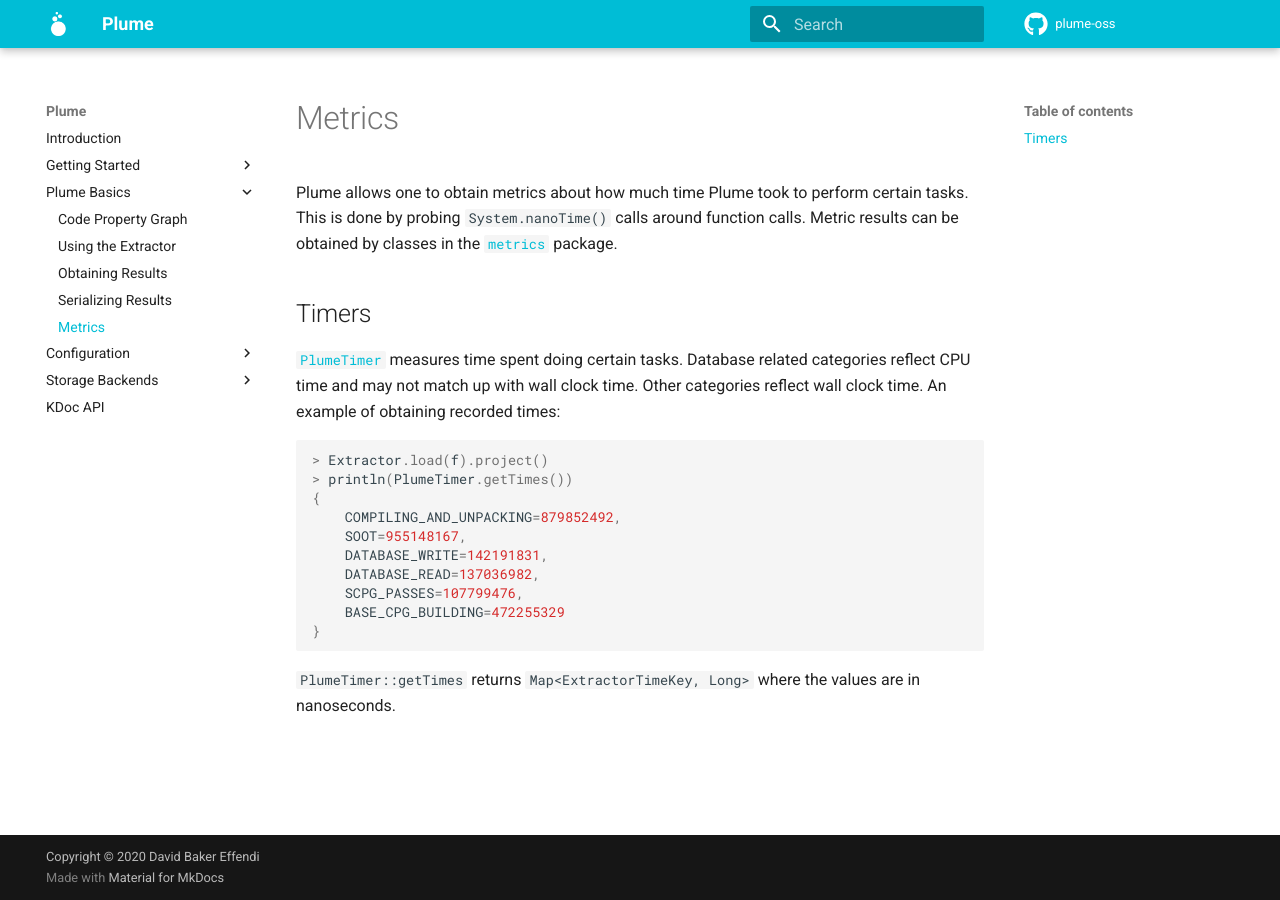
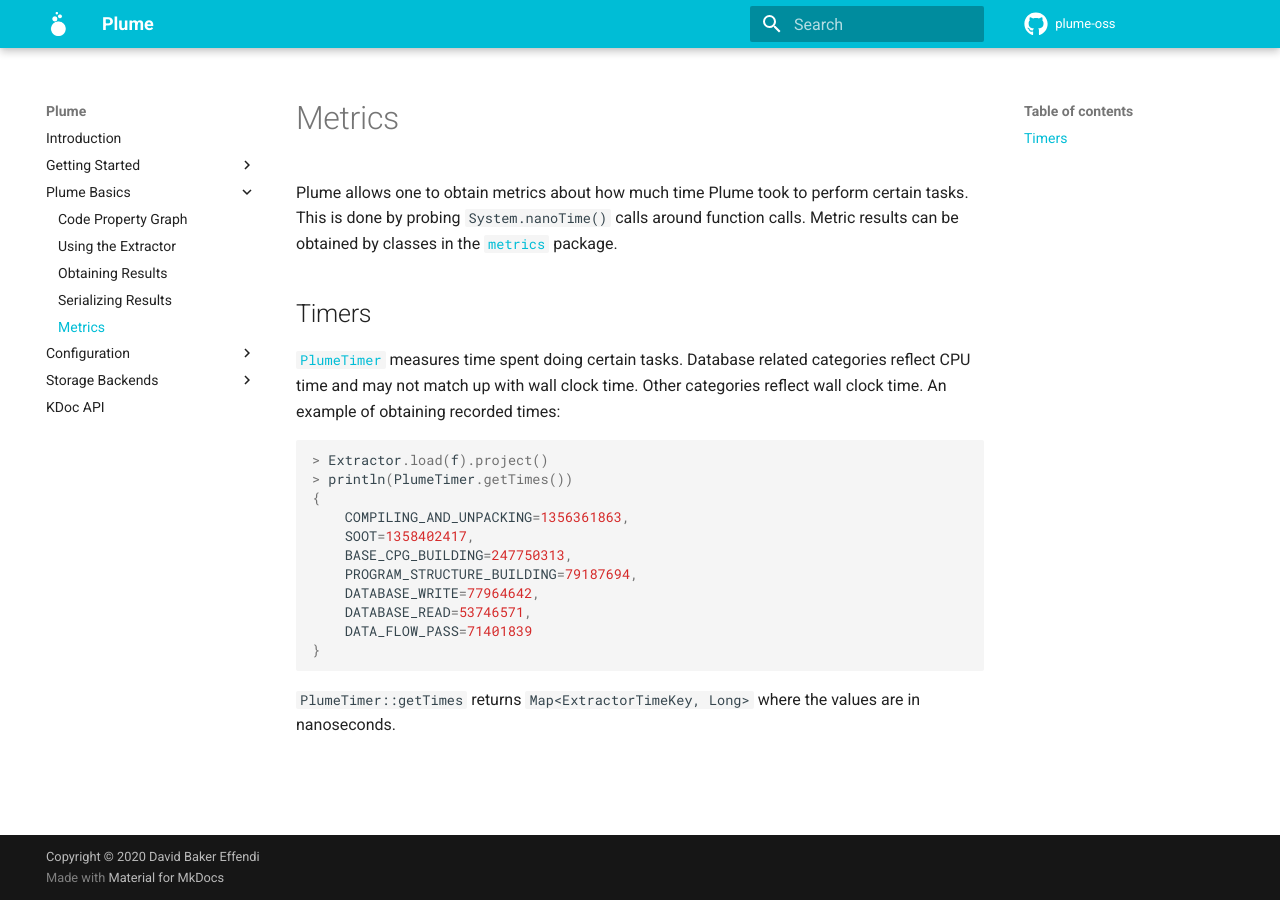
Before and after one commit to plume-oss/plume-docs, an MkDocs documentation site: the page built from docs/plume-basics/metrics.md, in a window 1280 px wide. Built offline with MkDocs 1.6.1 and Material for MkDocs 9.7.7, drawn with Linux system fonts in a browser that asks for light colours.

Commit message:
:pencil: Updated details on timer keys

````diff
--- a/docs/plume-basics/metrics.md
+++ b/docs/plume-basics/metrics.md
@@ -16,12 +16,13 @@
 > Extractor.load(f).project()
 > println(PlumeTimer.getTimes())
 {
-    COMPILING_AND_UNPACKING=879852492,
-    SOOT=955148167,
-    DATABASE_WRITE=142191831,
-    DATABASE_READ=137036982,
-    SCPG_PASSES=107799476,
-    BASE_CPG_BUILDING=472255329
+    COMPILING_AND_UNPACKING=1356361863,
+    SOOT=1358402417,
+    BASE_CPG_BUILDING=247750313,
+    PROGRAM_STRUCTURE_BUILDING=79187694,
+    DATABASE_WRITE=77964642,
+    DATABASE_READ=53746571,
+    DATA_FLOW_PASS=71401839
 }
 ```
 
````
